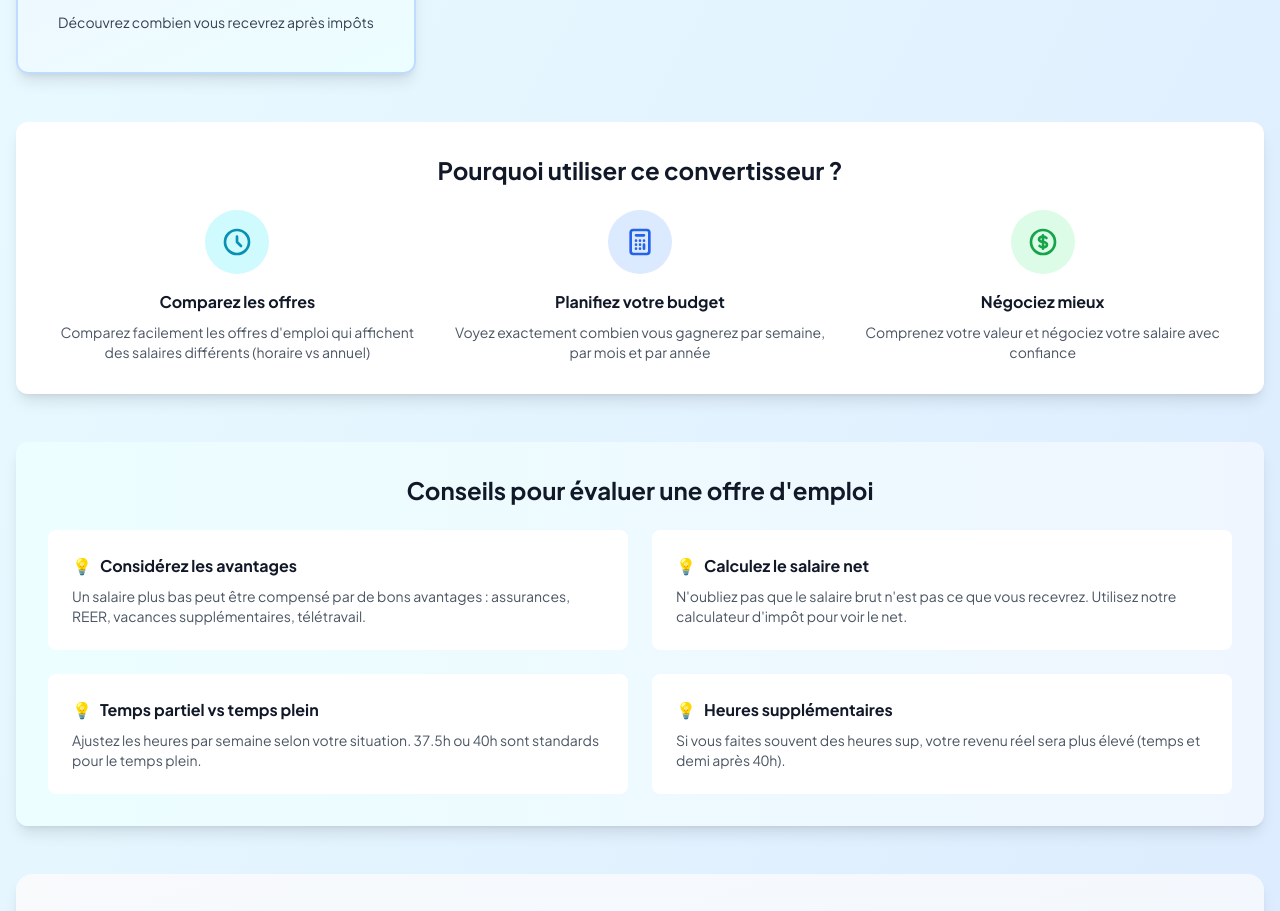
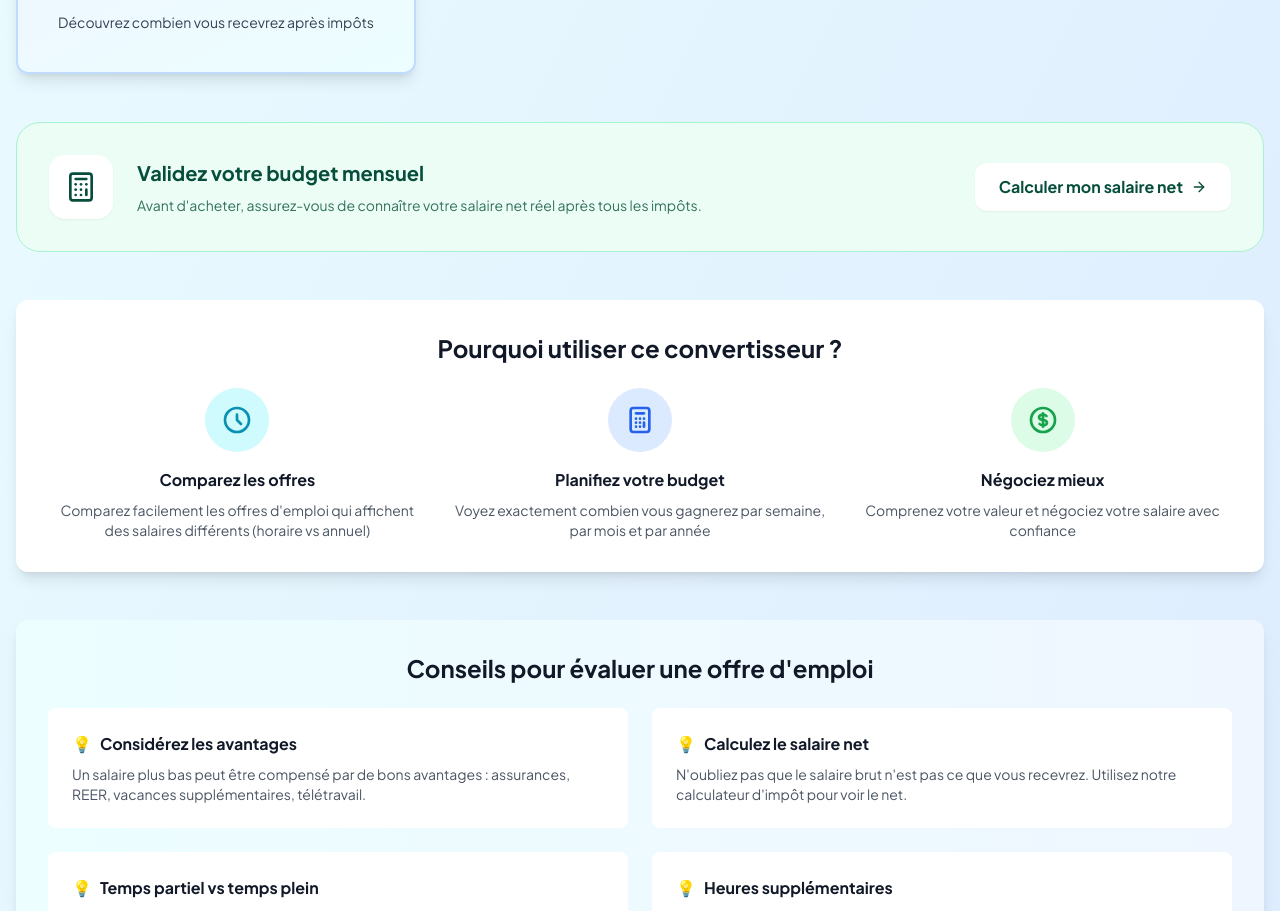
Before and after one commit to antepweb-dotcom/quebec-calculators, a Next.js app: page /taux-horaire in a window 1280 px wide. Shown: the part 1062-1973 px from the top of the page. Built offline with nearby package versions, Linux system fonts and the light colour scheme; no server answers.

Commit message:
Fix: Remove Prisma and database completely

```diff
--- a/app/allocations-familiales/page.tsx
+++ b/app/allocations-familiales/page.tsx
@@ -3,6 +3,7 @@ import FamilyBenefitsCalculator from '@/components/FamilyBenefitsCalculator'
 import StructuredData from '@/components/StructuredData'
 import SEOContent from '@/components/SEOContent'
 import Breadcrumb from '@/components/Breadcrumb'
+import { ToolCrossLink } from '@/components/ToolCrossLink'
 
 export const metadata: Metadata = {
   title: "Allocations Familiales Québec 2026 | Calculateur ACE",
@@ -70,6 +71,9 @@ export default function FamilyBenefitsPage() {
           <div className="mb-8">
             <FamilyBenefitsCalculator />
           </div>
+
+          {/* Smart Cross-Link */}
+          <ToolCrossLink variant="to-salary" />
 
           {/* Info Section */}
           <section className="mt-12 bg-white rounded-xl shadow-lg p-8">
--- a/app/assurance-emploi/page.tsx
+++ b/app/assurance-emploi/page.tsx
@@ -1,6 +1,7 @@
 import { Metadata } from 'next'
 import EICalculator from '@/components/EICalculator'
 import RelatedTools from '@/components/RelatedTools'
+import { ToolCrossLink } from '@/components/ToolCrossLink'
 
 export const metadata: Metadata = {
   title: 'Calculateur Assurance-Emploi Québec 2026 - Prestations AE (Chômage)',
@@ -50,6 +51,9 @@ export default function EIPage() {
         <div className="mb-12">
           <EICalculator />
         </div>
+
+        {/* Smart Cross-Link */}
+        <ToolCrossLink variant="to-salary" />
 
         {/* Educational Section - V2 Gold Standard */}
         <section className="mt-12 bg-white rounded-xl shadow-lg p-8">
--- a/app/auto-electrique-vs-essence/page.tsx
+++ b/app/auto-electrique-vs-essence/page.tsx
@@ -1,6 +1,7 @@
 import { Metadata } from 'next'
 import EVSavingsCalculator from '@/components/EVSavingsCalculator'
 import { Zap, Leaf, DollarSign, TrendingDown } from 'lucide-react'
+import { ToolCrossLink } from '@/components/ToolCrossLink'
 
 export const metadata: Metadata = {
   title: "Auto Électrique vs Essence Québec 2026 | Calculateur",
@@ -32,6 +33,9 @@ export default function EVSavingsPage() {
           <div className="mb-12">
             <EVSavingsCalculator />
           </div>
+
+          {/* Smart Cross-Link */}
+          <ToolCrossLink variant="to-auto-loan" />
 
           {/* Info Section */}
           <section className="mt-12 bg-white rounded-xl shadow-lg p-8">
--- a/app/interets-composes/page.tsx
+++ b/app/interets-composes/page.tsx
@@ -1,6 +1,7 @@
 import { Metadata } from 'next'
 import CompoundInterestCalculator from '@/components/CompoundInterestCalculator'
 import { TrendingUp, Sparkles, DollarSign, Clock } from 'lucide-react'
+import { ToolCrossLink } from '@/components/ToolCrossLink'
 
 export const metadata: Metadata = {
   title: "Intérêts Composés Québec 2026 | Calculateur Investissement",
@@ -30,6 +31,9 @@ export default function CompoundInterestPage() {
           <div className="mb-12">
             <CompoundInterestCalculator />
           </div>
+
+          {/* Smart Cross-Link */}
+          <ToolCrossLink variant="to-retirement" />
 
           {/* Educational Section */}
           <section className="mt-12 bg-white rounded-xl shadow-lg p-8">
--- a/app/paie-vacances/page.tsx
+++ b/app/paie-vacances/page.tsx
@@ -2,6 +2,7 @@ import { Metadata } from 'next'
 import VacationPayCalculator from '@/components/VacationPayCalculator'
 import { Calendar, Percent, CheckCircle } from 'lucide-react'
 import RelatedTools from '@/components/RelatedTools'
+import { ToolCrossLink } from '@/components/ToolCrossLink'
 
 export const metadata: Metadata = {
   title: "Calculateur Paie de Vacances Québec - 4% ou 6% Indemnité",
@@ -50,6 +51,9 @@ export default function VacationPayPage() {
           <div className="mb-12">
             <VacationPayCalculator />
           </div>
+
+          {/* Smart Cross-Link */}
+          <ToolCrossLink variant="to-salary" />
 
           {/* Educational Section - V2 Gold Standard */}
           <section className="mt-12 bg-white rounded-xl shadow-lg p-8">
--- a/app/pret-etudiant/page.tsx
+++ b/app/pret-etudiant/page.tsx
@@ -1,6 +1,7 @@
 import { Metadata } from 'next'
 import StudentLoanCalculator from '@/components/StudentLoanCalculator'
 import RelatedTools from '@/components/RelatedTools'
+import { ToolCrossLink } from '@/components/ToolCrossLink'
 
 export const metadata: Metadata = {
   title: "Calculateur Prêt Étudiant Québec - Remboursement AFE",
@@ -51,6 +52,9 @@ export default function StudentLoanPage() {
           <div className="mb-12">
             <StudentLoanCalculator />
           </div>
+
+          {/* Smart Cross-Link */}
+          <ToolCrossLink variant="to-debt" />
 
           {/* Info Section */}
           <section className="mt-12 bg-white rounded-xl shadow-lg p-8">
--- a/app/taux-horaire/page.tsx
+++ b/app/taux-horaire/page.tsx
@@ -1,6 +1,7 @@
 import { Metadata } from 'next'
 import WageConverter from '@/components/WageConverter'
 import RelatedTools from '@/components/RelatedTools'
+import { ToolCrossLink } from '@/components/ToolCrossLink'
 
 export const metadata: Metadata = {
   title: "Convertisseur Taux Horaire Québec - Salaire Annuel, Hebdo",
@@ -49,6 +50,9 @@ export default function WageConverterPage() {
           <div className="mb-12">
             <WageConverter />
           </div>
+
+          {/* Smart Cross-Link */}
+          <ToolCrossLink variant="to-salary" />
 
           {/* Info Section */}
           <section className="mt-12 bg-white rounded-xl shadow-lg p-8">
--- a/app/taxe-de-bienvenue/page.tsx
+++ b/app/taxe-de-bienvenue/page.tsx
@@ -3,6 +3,7 @@ import TransferTaxCalculator from '@/components/TransferTaxCalculator'
 import { Home, MapPin, Calculator } from 'lucide-react'
 import StructuredData from '@/components/StructuredData'
 import Breadcrumb from '@/components/Breadcrumb'
+import { ToolCrossLink } from '@/components/ToolCrossLink'
 
 export const metadata: Metadata = {
   title: 'Taxe de Bienvenue Québec 2026 | Calculateur Gratuit',
@@ -64,6 +65,9 @@ export default function TransferTaxPage() {
         <div className="mb-12">
           <TransferTaxCalculator />
         </div>
+
+        {/* Smart Cross-Link */}
+        <ToolCrossLink variant="to-mortgage" />
 
         {/* Educational Section - V2 Gold Standard */}
         <section className="mt-12 bg-white rounded-xl shadow-lg p-8">
--- a/app/tps-tvq-quebec/page.tsx
+++ b/app/tps-tvq-quebec/page.tsx
@@ -3,6 +3,7 @@ import SalesTaxCalculator from '@/components/SalesTaxCalculator'
 import { ShoppingCart, FileText, CheckCircle } from 'lucide-react'
 import StructuredData from '@/components/StructuredData'
 import Breadcrumb from '@/components/Breadcrumb'
+import { ToolCrossLink } from '@/components/ToolCrossLink'
 
 export const metadata: Metadata = {
   title: 'TPS TVQ Québec 2026 | Calculateur Taxes de Vente',
@@ -67,6 +68,9 @@ export default function SalesTaxPage() {
         <div className="mb-12">
           <SalesTaxCalculator />
         </div>
+
+        {/* Smart Cross-Link */}
+        <ToolCrossLink variant="to-salary" />
 
         {/* Educational Section - V2 Gold Standard */}
         <section className="mt-12 bg-white rounded-xl shadow-lg p-8">
--- a/components/ToolCrossLink.tsx
+++ b/components/ToolCrossLink.tsx
@@ -11,7 +11,11 @@ interface ToolCrossLinkProps {
     | 'to-daycare'
     | 'to-auto-loan'
     | 'mortgage-to-affordability'
-    | 'debt-to-salary';
+    | 'debt-to-salary'
+    | 'to-compound-interest'
+    | 'to-student-loan'
+    | 'to-transfer-tax'
+    | 'to-ev-savings';
 }
 
 export function ToolCrossLink({ variant }: ToolCrossLinkProps) {
@@ -87,6 +91,38 @@ export function ToolCrossLink({ variant }: ToolCrossLinkProps) {
       button: "Calculer mon salaire net",
       href: "/salaire-net-quebec",
       color: "bg-emerald-50 text-emerald-900 hover:bg-emerald-100 border-emerald-200"
+    },
+    'to-compound-interest': {
+      icon: TrendingUp,
+      title: "Voyez la magie des intérêts composés",
+      text: "Découvrez comment vos investissements peuvent croître exponentiellement avec le temps.",
+      button: "Calculer mes intérêts",
+      href: "/interets-composes",
+      color: "bg-blue-50 text-blue-900 hover:bg-blue-100 border-blue-200"
+    },
+    'to-student-loan': {
+      icon: CreditCard,
+      title: "Planifiez votre prêt étudiant",
+      text: "Calculez vos paiements mensuels et découvrez quand vous serez libre de dettes.",
+      button: "Calculer mon prêt étudiant",
+      href: "/pret-etudiant",
+      color: "bg-indigo-50 text-indigo-900 hover:bg-indigo-100 border-indigo-200"
+    },
+    'to-transfer-tax': {
+      icon: Home,
+      title: "Calculez votre taxe de bienvenue",
+      text: "Découvrez combien vous devrez payer en droits de mutation lors de votre achat.",
+      button: "Calculer ma taxe",
+      href: "/taxe-de-bienvenue",
+      color: "bg-orange-50 text-orange-900 hover:bg-orange-100 border-orange-200"
+    },
+    'to-ev-savings': {
+      icon: Car,
+      title: "Électrique vs Essence : Faites le calcul",
+      text: "Comparez les coûts réels sur 5 ans et découvrez si l'électrique est rentable pour vous.",
+      button: "Comparer les options",
+      href: "/auto-electrique-vs-essence",
+      color: "bg-green-50 text-green-900 hover:bg-green-100 border-green-200"
     }
   };
 
```
